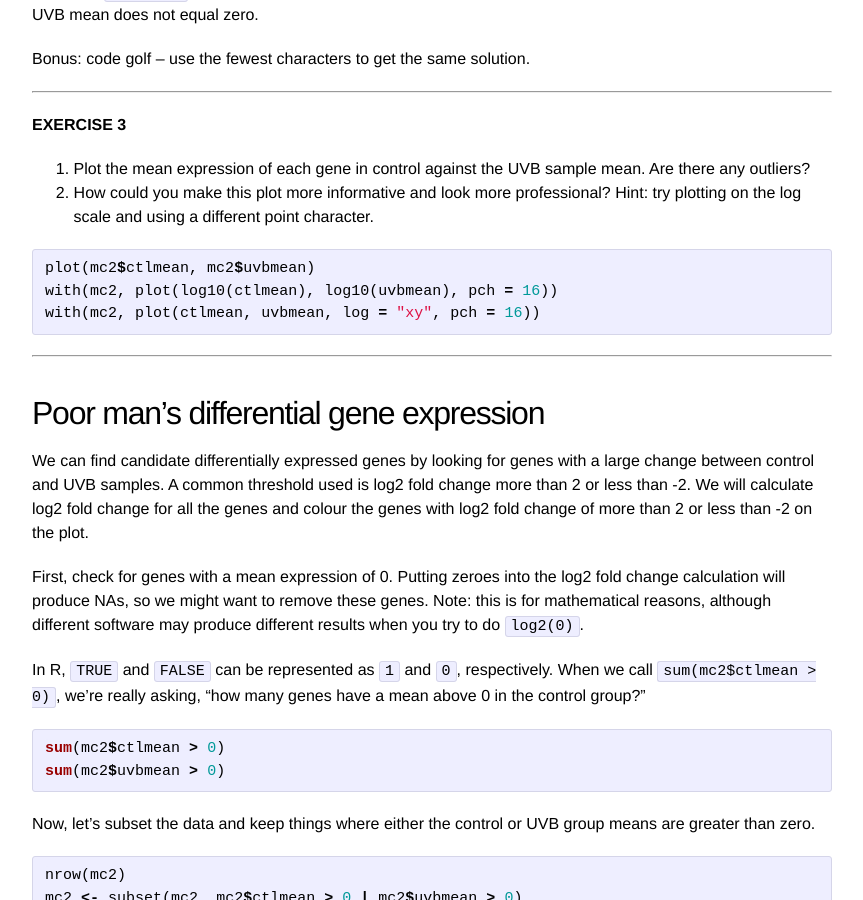
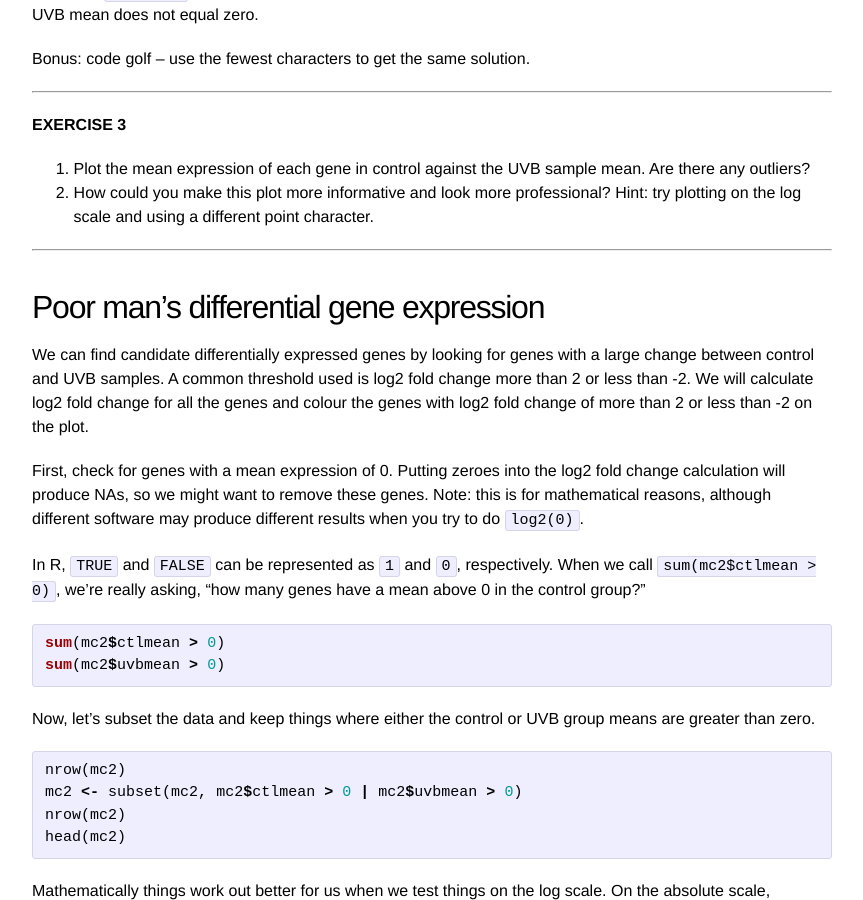
Before and after one commit to bioconnector/workshops2015, a Jekyll site: the page built from lessons/rnaseq/rnaseq-diff-expr.md, in a window 1280 px wide and 900 px high, scrolled down 4571 px. Shown: the whole window, without its empty margins (208-1071 px from the left). Built offline with Jekyll 4.4.1, drawn with Linux system fonts in a browser that asks for light colours; Markdown is read by kramdown in place of the engine named in the settings.

Commit message:
dont include answers to exercise in rendered html

````diff
--- a/lessons/rnaseq/rnaseq-diff-expr.Rmd
+++ b/lessons/rnaseq/rnaseq-diff-expr.Rmd
@@ -196,7 +196,7 @@ subset(mc2, ctlmean*uvbmean>0)
 1. Plot the mean expression of each gene in control against the UVB sample mean. Are there any outliers?
 2. How could you make this plot more informative and look more professional? Hint: try plotting on the log scale and using a different point character.
 
-```{r plot_means}
+```{r plot_means, echo=FALSE, include=FALSE}
 plot(mc2$ctlmean, mc2$uvbmean)
 with(mc2, plot(log10(ctlmean), log10(uvbmean), pch=16))
 with(mc2, plot(ctlmean, uvbmean, log="xy", pch=16))
--- a/lessons/rnaseq/rnaseq-diff-expr.md
+++ b/lessons/rnaseq/rnaseq-diff-expr.md
@@ -216,11 +216,6 @@ Bonus: code golf -- use the fewest characters to get the same solution.
 2. How could you make this plot more informative and look more professional? Hint: try plotting on the log scale and using a different point character.
 
 
-```r
-plot(mc2$ctlmean, mc2$uvbmean)
-with(mc2, plot(log10(ctlmean), log10(uvbmean), pch = 16))
-with(mc2, plot(ctlmean, uvbmean, log = "xy", pch = 16))
-```
 
 ----
 
````
